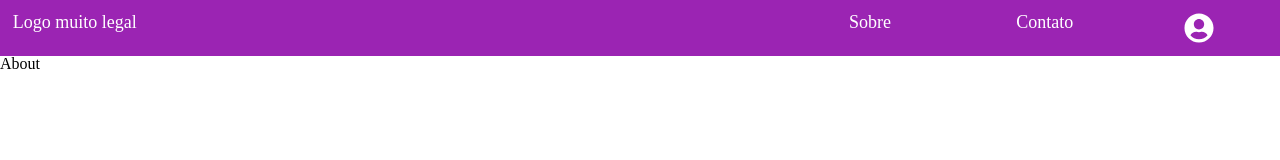
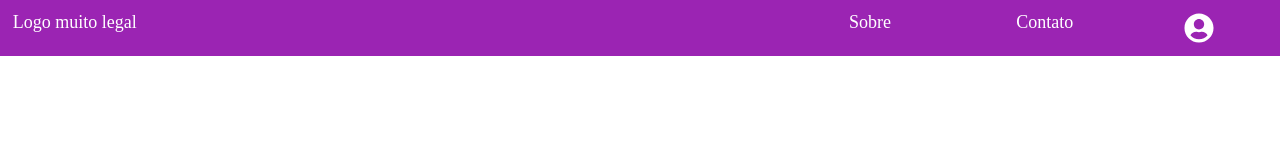
Before and after one commit to glgaspar/Front-End_Sprint1_FullStackDev_PUC-Rio, a React (Create React App) app: page /sobre in a window 1280 px wide. Shown: the top 160 px of the page. Built offline with nearby package versions, Linux system fonts and the light colour scheme.

Commit message:
removing unsused route

```diff
--- a/src/App.js
+++ b/src/App.js
@@ -5,7 +5,6 @@ import Header from "./components/header/Header";
 import Home from "./pages/home/Home";
 import Contact from "./pages/contact/Contact";
 import Product from "./pages/product/Product";
-import About from "./pages/about/About";
 import User from "./pages/user/User";
 
 import "./index.css";
@@ -23,7 +22,6 @@ function App() {
 					<Route path="/home" element={<Home />} />
 					<Route path="/produto" element={<Product />} />
 					<Route path="/contato" element={<Contact />} />
-					<Route path="/sobre" element={<About />} />
 					<Route path="/usuario" element={<User />} />
 				</Routes>
 			</main>
--- a/src/pages/about/About.jsx
+++ /dev/null
@@ -1,7 +0,0 @@
-import React from 'react'
-
-export default function About() {
-  return (
-    <div>About</div>
-  )
-}
```
